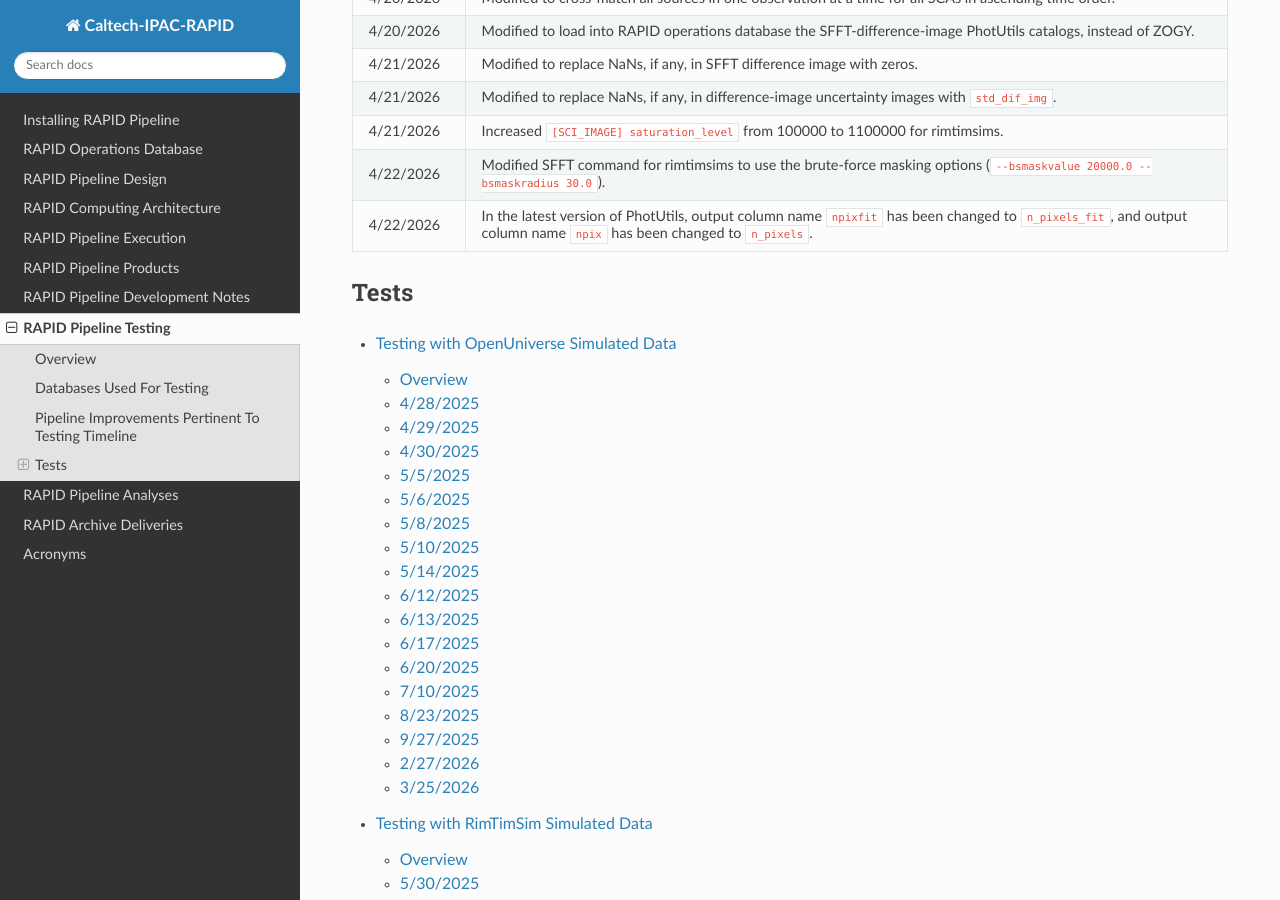
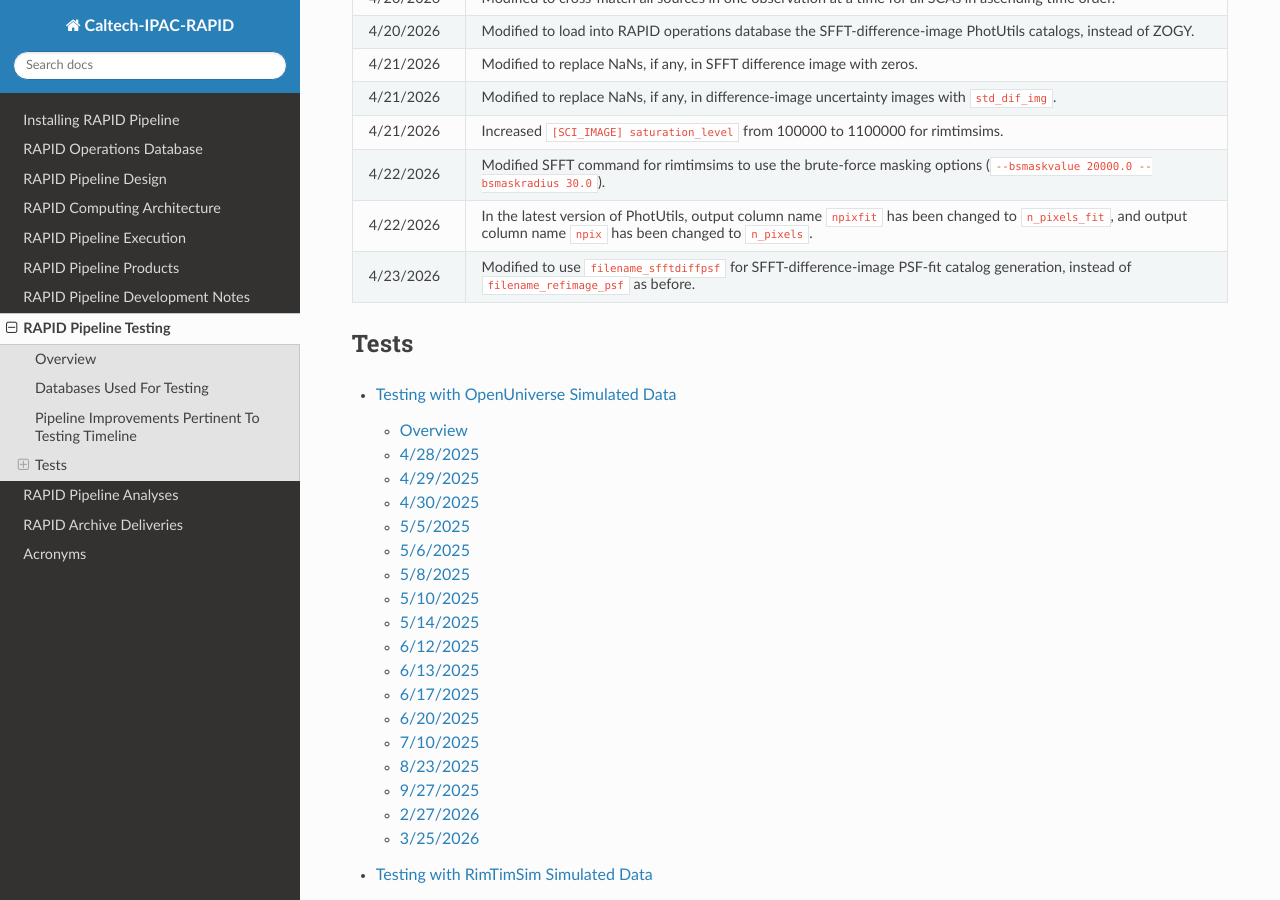
Before and after one commit to Caltech-IPAC/rapid, a Sphinx documentation site: the page built from docs/source/dev/tests.rst, in a window 1280 px wide and 900 px high, scrolled down 2420 px. Built offline with Sphinx 7.4.7 and the Read the Docs theme 3.1.0, drawn with Linux system fonts in a browser that asks for light colours.

Commit message:
Added a pipeline improvement to the documented list: Modified to use filename_sfftdiffpsf for SFFT-difference-image PSF-fit catalog generation, instead of filename_refimage_psf as before.

```diff
--- a/docs/source/dev/tests.rst
+++ b/docs/source/dev/tests.rst
@@ -86,6 +86,7 @@ Date              Software modification
 4/21/2026         Increased ``[SCI_IMAGE] saturation_level`` from 100000 to 1100000 for rimtimsims.
 4/22/2026         Modified SFFT command for rimtimsims to use the brute-force masking options (``--bsmaskvalue 20000.0 --bsmaskradius 30.0``).
 4/22/2026         In the latest version of PhotUtils, output column name ``npixfit`` has been changed to ``n_pixels_fit``, and output column name ``npix`` has been changed to ``n_pixels``.
+4/23/2026         Modified to use ``filename_sfftdiffpsf`` for SFFT-difference-image PSF-fit catalog generation, instead of ``filename_refimage_psf`` as before.
 ===============   ===============================================================================================================================================================================================================================
 
 
```
